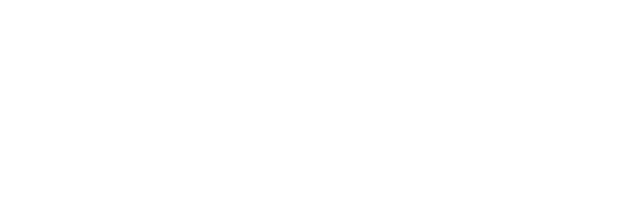
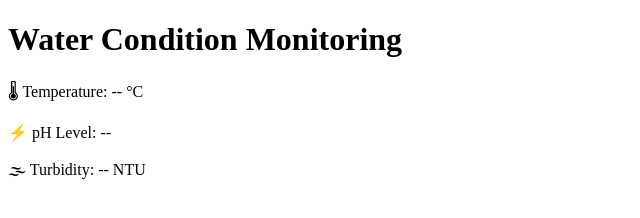
Before and after one commit to Abby-sudo-gif/waterboat, a plain HTML site: page index.html in a window 1280 px wide. Shown: the whole page, without its empty margins (0-640 px from the left). Drawn offline with Linux system fonts and the light colour scheme.

Commit message:
Update index.html
Sensor data

```diff
--- a/index.html
+++ b/index.html
@@ -6,6 +6,13 @@
     <title>Water</title>
 </head>
 <body>
-
+    <div class="container">
+        <h1>Water Condition Monitoring</h1>
+        <div class="sensor-data">
+            <p>🌡 Temperature: <span id="temperature">--</span> °C</p>
+            <p>⚡ pH Level: <span id="ph-level">--</span></p>
+            <p>🌫 Turbidity: <span id="turbidity">--</span> NTU</p>
+        </div>
+    </div>
 </body>
 </html>
```
